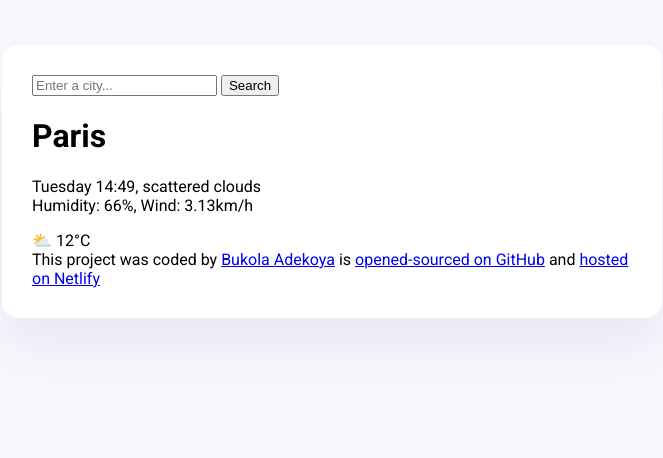
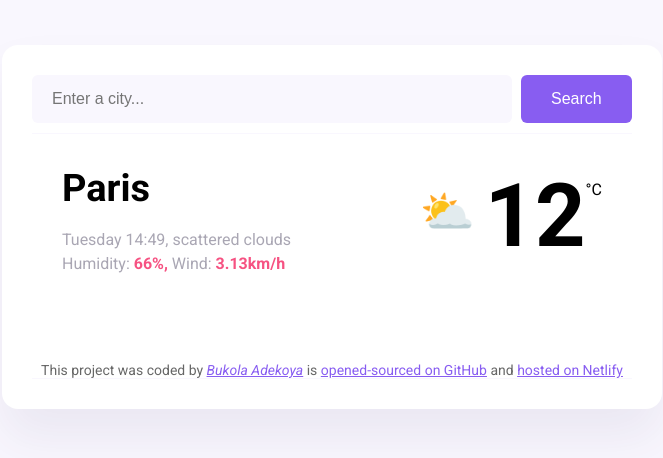
Before and after one commit to richbuky/shecodesweek7, a plain HTML site: page index.html in a window 1280 px wide. Shown: the whole page, without its empty margins (308-971 px from the left). Drawn offline with Linux system fonts and the light colour scheme.

Commit message:
updated basic css

```diff
--- a/index.html
+++ b/index.html
@@ -15,26 +15,37 @@
   <body>
     <div class="app-container">
       <header>
-        <form>
-          <input type="search" placeholder="Enter a city..." required />
-          <input type="submit" value="Search" />
+        <form class="search-form">
+          <input
+            type="search"
+            placeholder="Enter a city..."
+            required
+            class="search-form-input"
+          />
+          <input type="submit" value="Search" class="search-button" />
         </form>
       </header>
       <main>
-        <div>
-          <h1>Paris</h1>
-          <p>
-            Tuesday 14:49, scattered clouds
-            <br />
-            Humidity: 66%, Wind: 3.13km/h
-          </p>
+        <div class="weather-data">
+          <div>
+            <h1 class="city">Paris</h1>
+            <p class="parameter">
+              Tuesday 14:49, scattered clouds
+              <br />
+              Humidity: <strong>66%,</strong> Wind: <strong>3.13km/h</strong>
+            </p>
+          </div>
+          <div class="temperature">
+            <div class="weather-icon">⛅</div>
+            <div class="temperature-value">12</div>
+            <div class="temperature-unit">°C</div>
+          </div>
         </div>
-        <div>⛅ 12°C</div>
       </main>
       <footer>
         This project was coded by
         <a href="https://github.com/richbuky" target="_blank">
-          Bukola Adekoya</a
+          <em>Bukola Adekoya</em></a
         >
         is
         <a href="https://github.com/richbuky/shecodesweek7" target="_blank"
--- a/src/style.css
+++ b/src/style.css
@@ -10,3 +10,71 @@ body {
   border-radius: 16px;
   padding: 30px;
 }
+header {
+  border-bottom: 1px solid #f9f7fe;
+  padding: 0 0 10px 0;
+}
+a {
+  color: #885df1;
+}
+.search-form-input {
+  background-color: #f9f7fe;
+  border: none;
+  border-radius: 6px;
+  width: 80%;
+  font-size: 16px;
+  padding: 15px 20px;
+}
+.search-button {
+  background-color: #885df1;
+  font-size: 16px;
+  padding: 15px 30px;
+  border: none;
+  border-radius: 6px;
+  margin-left: 5px;
+  color: white;
+}
+main {
+  padding: 30px;
+}
+.weather-data {
+  display: flex;
+  justify-content: space-between;
+}
+.city {
+  margin: 0;
+  font-size: 38px;
+  line-height: 48px;
+}
+.parameter {
+  font-size: 16px;
+  line-height: 24px;
+  color: rgba(39, 33, 66, 0.4);
+  font-weight: 500px;
+}
+.parameter strong {
+  color: #f65282;
+}
+.temperature {
+  display: flex;
+}
+.weather-icon {
+  font-size: 44px;
+  margin-top: 22px;
+}
+.temperature-value {
+  font-size: 88px;
+  font-weight: bold;
+  margin-left: 10px;
+}
+.temperature-unit {
+  margin-top: 16px;
+  font-weight: 28px;
+}
+footer {
+  border-bottom: 1px solid #f9f7fe;
+  padding: 40px 0 0 0;
+  text-align: center;
+  font-size: 14px;
+  color: rgba(0, 0, 0, 0.6);
+}
```
